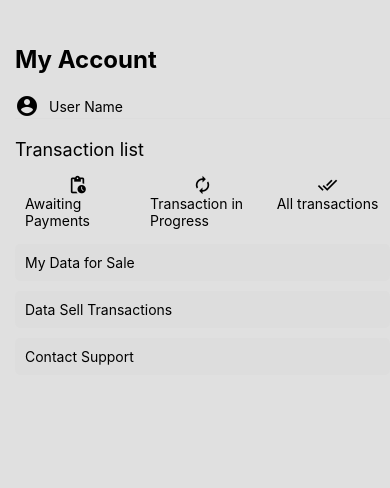
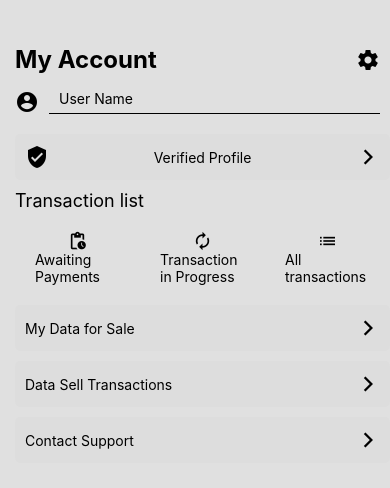
Before and after one commit to bu19akov/DatenbazarApp, a React Native app: screen /MyAccount in a window 390 px wide. Shown: the top 488 px of the page. Built offline with nearby package versions, Linux system fonts and the light colour scheme.

Commit message:
MyAccount screen changed

```diff
--- a/components/MyAccount.js
+++ b/components/MyAccount.js
@@ -1,6 +1,6 @@
 import React from 'react';
 import { View, StyleSheet, Text, TextInput, TouchableOpacity } from 'react-native';
-import { MaterialIcons } from '@expo/vector-icons';
+import { MaterialIcons, Ionicons } from '@expo/vector-icons';
 import { useNavigation } from '@react-navigation/native';
 
 export default function MyAccount() {
@@ -8,7 +8,12 @@ export default function MyAccount() {
 
   return (
     <View style={styles.container}>
-      <Text style={styles.title}>My Account</Text>
+        <View style={styles.titleContainer}>
+            <Text style={styles.title}>My Account</Text>
+            <TouchableOpacity onPress={() => navigation.navigate('AccountSettings')}>
+                <MaterialIcons name="settings" size={24} color="black" />
+            </TouchableOpacity>
+        </View>
 
       <View style={styles.inputContainer}>
         <MaterialIcons name="account-circle" size={24} color="black" />
@@ -17,6 +22,12 @@ export default function MyAccount() {
           style={styles.input}
         />
       </View>
+
+      <TouchableOpacity style={styles.option}>
+        <MaterialIcons name="verified-user" size={24} color="black" />
+        <Text>Verified Profile</Text>
+        <Ionicons name="chevron-forward" size={24} color="black" />
+      </TouchableOpacity>
 
       <Text style={styles.subtitle}>Transaction list</Text>
 
@@ -30,20 +41,22 @@ export default function MyAccount() {
           <Text>Transaction in Progress</Text>
         </TouchableOpacity>
         <TouchableOpacity style={styles.button} onPress={() => {}}>
-          <MaterialIcons name="done-all" size={20} color="black" />
+          <MaterialIcons name="list" size={20} color="black" />
           <Text>All transactions</Text>
         </TouchableOpacity>
       </View>
 
-
-      <TouchableOpacity style={styles.option} onPress={() => navigation.navigate('MyDataForSale')}>
+      <TouchableOpacity style={styles.option} onPress={() => navigation.navigate('DataForSale')}>
         <Text>My Data for Sale</Text>
+        <Ionicons name="chevron-forward" size={24} color="black" />
       </TouchableOpacity>
       <TouchableOpacity style={styles.option} onPress={() => navigation.navigate('DataSellTransactions')}>
         <Text>Data Sell Transactions</Text>
+        <Ionicons name="chevron-forward" size={24} color="black" />
       </TouchableOpacity>
-      <TouchableOpacity style={styles.option} onPress={() => navigation.navigate('ContactSupport')}>
+      <TouchableOpacity style={styles.option} onPress={() => navigation.navigate('Contact')}>
         <Text>Contact Support</Text>
+        <Ionicons name="chevron-forward" size={24} color="black" />
       </TouchableOpacity>
 
     </View>
@@ -57,21 +70,30 @@ const styles = StyleSheet.create({
     paddingLeft: 15,
     backgroundColor: '#E0E0E0',
   },
+  titleContainer: {
+    flexDirection: 'row',
+    justifyContent: 'space-between',
+    alignItems: 'center',
+    marginBottom: 10,
+    paddingRight: 10,
+  },
   title: {
     fontSize: 24,
     fontWeight: 'bold',
-    marginBottom: 20,
   },
   inputContainer: {
     flexDirection: 'row',
+    alignItems: 'flex-end',
     marginBottom: 20,
-    alignItems: 'center',
-    borderBottomWidth: 1,
-    borderBottomColor: '#ddd',
+    paddingRight:10,
   },
   input: {
     flex: 1,
     marginLeft: 10,
+    height: 30,
+    paddingLeft: 10,
+    borderBottomColor: 'black',
+    borderBottomWidth: 1,
   },
   subtitle: {
     fontSize: 18,
@@ -85,8 +107,8 @@ const styles = StyleSheet.create({
   button: {
     flex: 1,
     alignItems: 'center',
-    paddingVertical: 5,
-    paddingHorizontal: 10,
+    paddingVertical: 10,
+    paddingHorizontal: 20,
   },
   transactionContainer: {
     flexDirection: 'row',
@@ -101,6 +123,9 @@ const styles = StyleSheet.create({
     borderRadius: 5,
   },
   option: {
+    flexDirection: 'row',
+    alignItems: 'center',
+    justifyContent: 'space-between',
     backgroundColor: '#ddd',
     padding: 10,
     borderRadius: 5,
```
